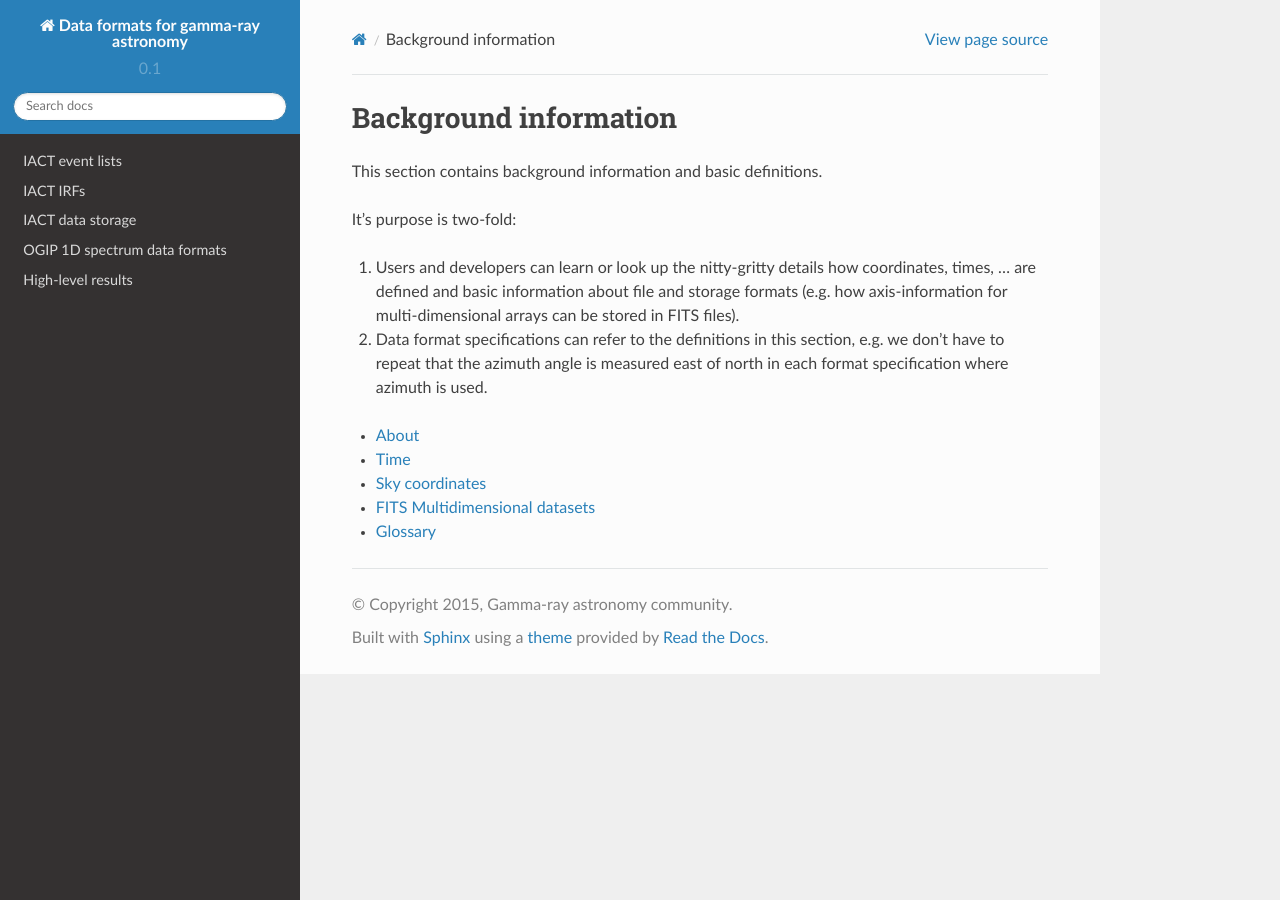
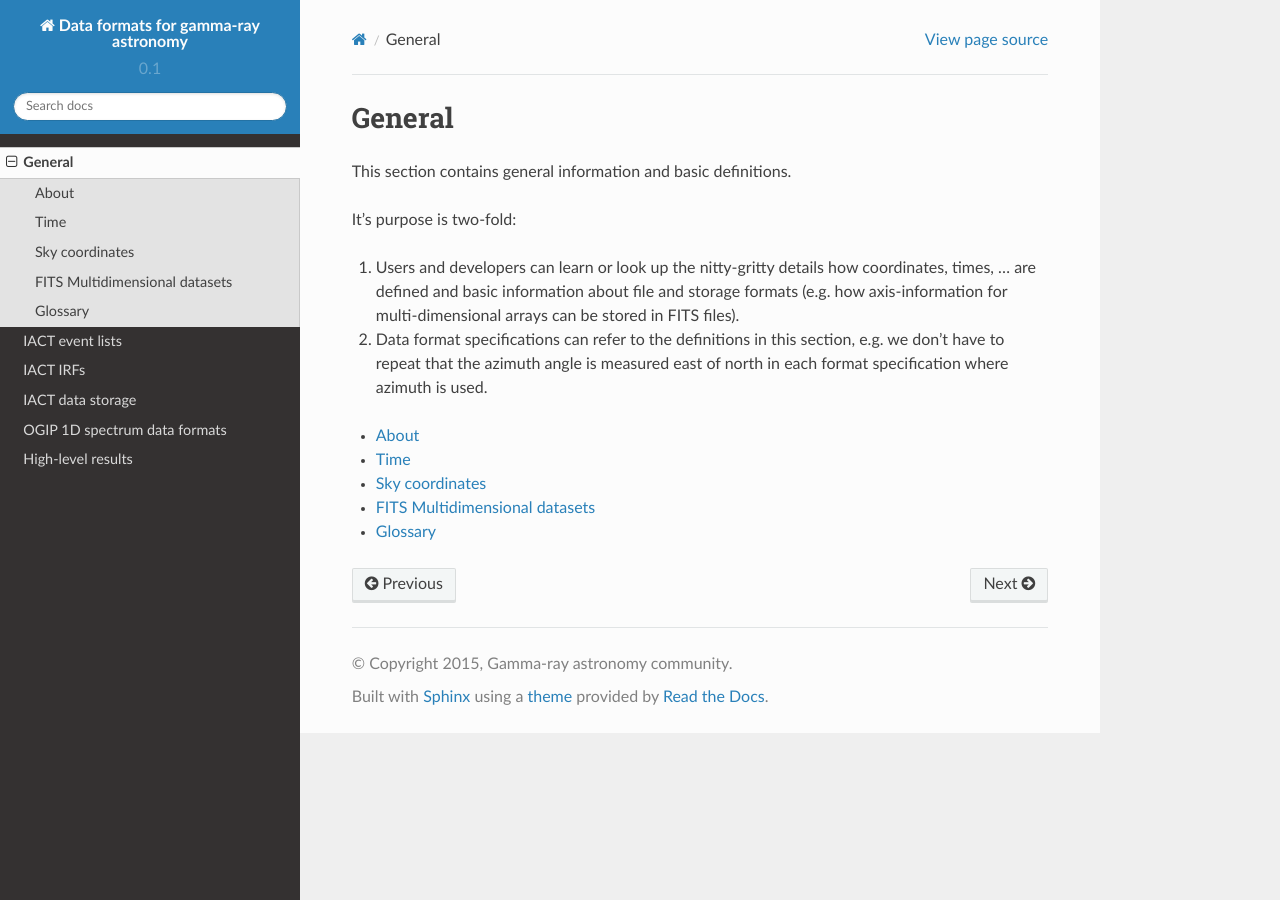
Before and after one commit to open-gamma-ray-astro/gamma-astro-data-formats, a Sphinx documentation site: the page built from source/general/index.rst, in a window 1280 px wide. Built offline with Sphinx 7.4.7 and the Read the Docs theme 2.0.0, drawn with Linux system fonts in a browser that asks for light colours; pages that are not in the unit, such as notebooks, are missing from menus.

Commit message:
Rename `background info` section to `general`

```diff
--- a/source/general/index.rst
+++ b/source/general/index.rst
@@ -1,9 +1,9 @@
-.. _info:
+.. _general:
 
-Background information
-======================
+General
+=======
 
-This section contains background information and basic definitions.
+This section contains general information and basic definitions.
 
 It's purpose is two-fold:
 
--- a/source/index.rst
+++ b/source/index.rst
@@ -15,7 +15,7 @@
 .. toctree::
    :maxdepth: 1
 
-   info/index
+   general/index
    events/index
    irfs/index
    data_storage/index
```
